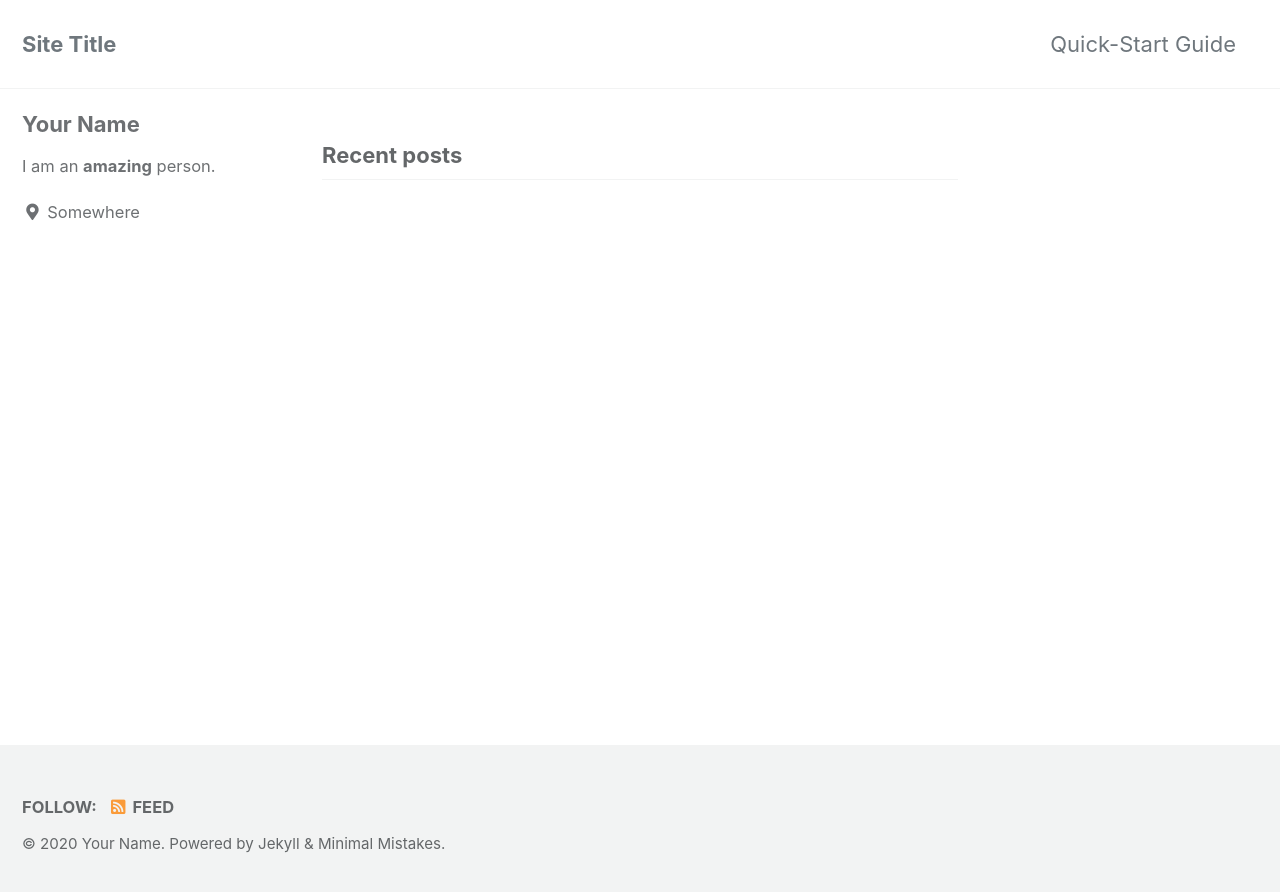
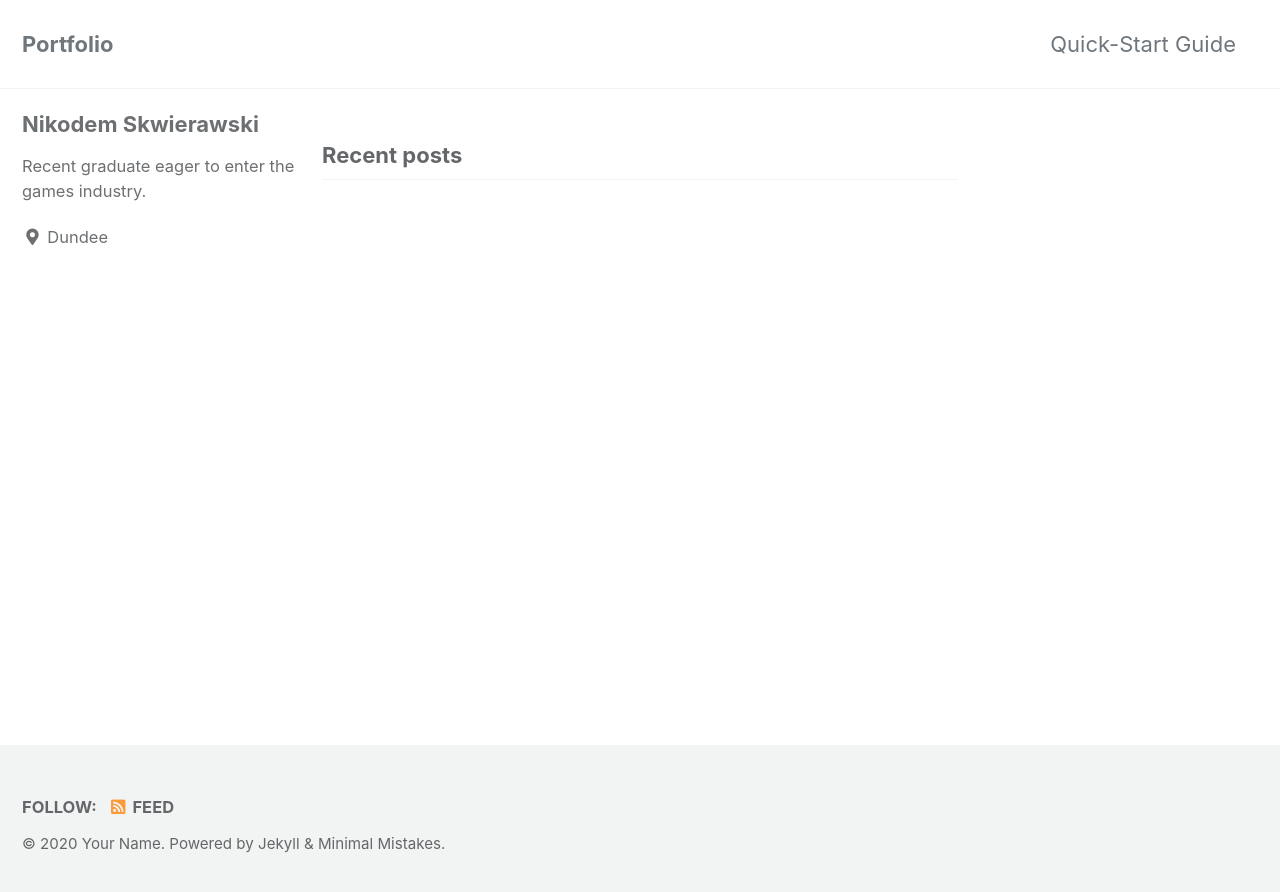
Before and after one commit to nikodems/nikodems.github.io, a Jekyll site: the page built from index.html, in a window 1280 px wide. Shown: the top 892 px of the page. Built offline with Jekyll 4.4.1, drawn with Linux system fonts in a browser that asks for light colours; cached includes are drawn as plain includes; the list of posts is cut into pages by our own code.

Commit message:
Update _config.yml

```diff
--- a/_config.yml
+++ b/_config.yml
@@ -16,7 +16,7 @@ minimal_mistakes_skin    : "default" # "air", "aqua", "contrast", "dark", "dirt"
 
 # Site Settings
 locale                   : "en-US"
-title                    : "Site Title"
+title                    : "Portfolio"
 title_separator          : "-"
 subtitle                 : # site tagline that appears below site title in masthead
 name                     : "Your Name"
@@ -93,10 +93,10 @@ analytics:
 
 # Site Author
 author:
-  name             : "Your Name"
+  name             : "Nikodem Skwierawski"
   avatar           : # path of avatar image, e.g. "/assets/images/bio-photo.jpg"
-  bio              : "I am an **amazing** person."
-  location         : "Somewhere"
+  bio              : "Recent graduate eager to enter the games industry."
+  location         : "Dundee"
   email            :
   links:
     - label: "Email"
```
